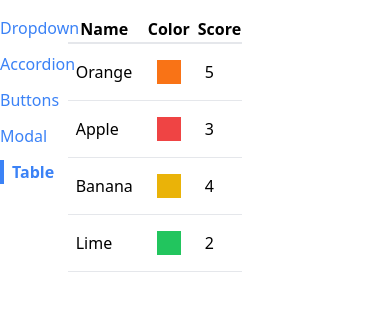
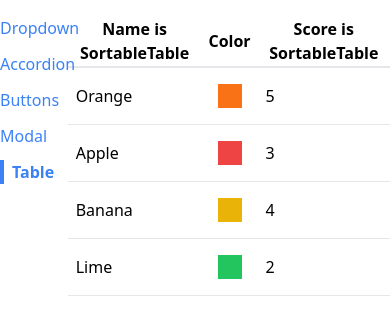
Before and after one commit to ArjunChoudhary2/comps, a React (Create React App) app: page /table in a window 390 px wide. Shown: the top 318 px of the page. Built offline with nearby package versions, Linux system fonts and the light colour scheme.

Commit message:
Created SortableTable component to implement table column sorting

```diff
--- /dev/null
+++ b/src/components/SortableTable.js
@@ -0,0 +1,21 @@
+import Table from "./Table";
+
+function SortableTable(props){
+
+    const {config} = props;
+
+    const updatedConfig = config.map((column) => {
+        if(!column.sortValue){
+            return column;
+        }
+
+        return {
+            ...column,
+            header: () => <th>{column.label} is SortableTable </th>
+        }
+    })
+
+    return <Table {...props} config={updatedConfig}/>
+}
+
+export default SortableTable;
--- a/src/components/Table.js
+++ b/src/components/Table.js
@@ -1,3 +1,5 @@
+import {Fragment} from 'react';
+
 function Table({ data, config ,keyFn}) {
   const renderedRows = data.map((rowData) => {
     const renderedCells = config.map((column) => {
@@ -16,6 +18,9 @@ function Table({ data, config ,keyFn}) {
   });
 
   const renderdHeaders = config.map((column) => {
+    if(column.header){
+      return <Fragment key={column.label  }>{column.header()}</Fragment>;
+    }
     return <th key={column.label}>{column.label}</th>;
   });
 
--- a/src/pages/TablePage.js
+++ b/src/pages/TablePage.js
@@ -1,4 +1,5 @@
-import Table from "../components/Table";
+import SortableTable from "../components/SortableTable";
+//import Table from "../components/Table";
 
 function TablePage() {
   const data = [
@@ -10,12 +11,28 @@ function TablePage() {
 
   const keyFn = (fruit) => {
     return fruit.name;
-  }
+  };
 
-  const config = [{ label: "Name" , render : (fruit) => fruit.name}, { label: "Color" , render : (fruit) => <div className={`p-3 m-2 ${fruit.color}`}/>} , { label: "Score", render : (fruit) => fruit.score }];
+  const config = [
+    {
+      label: "Name",
+      render: (fruit) => fruit.name,
+      sortValue: (fruit) => fruit.name,
+    },
+
+    {
+      label: "Color",
+      render: (fruit) => <div className={`p-3 m-2 ${fruit.color}`} />,
+    },
+    {
+      label: "Score",
+      render: (fruit) => fruit.score,
+      sortValue: (fruit) => fruit.score,
+    },
+  ];
   return (
     <div>
-      <Table data={data} config={config} keyFn={keyFn} />
+      <SortableTable data={data} config={config} keyFn={keyFn} />
     </div>
   );
 }
```
